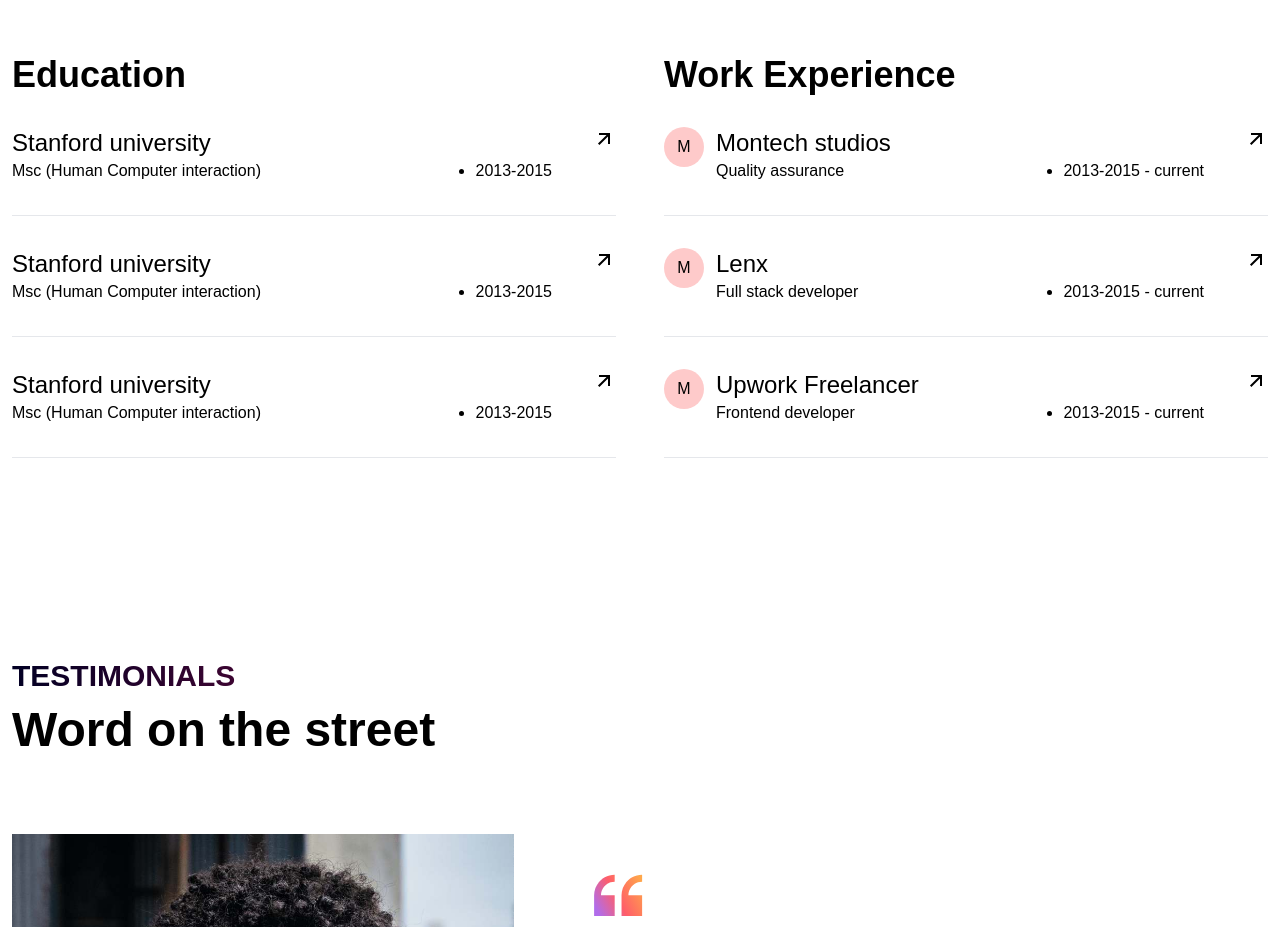
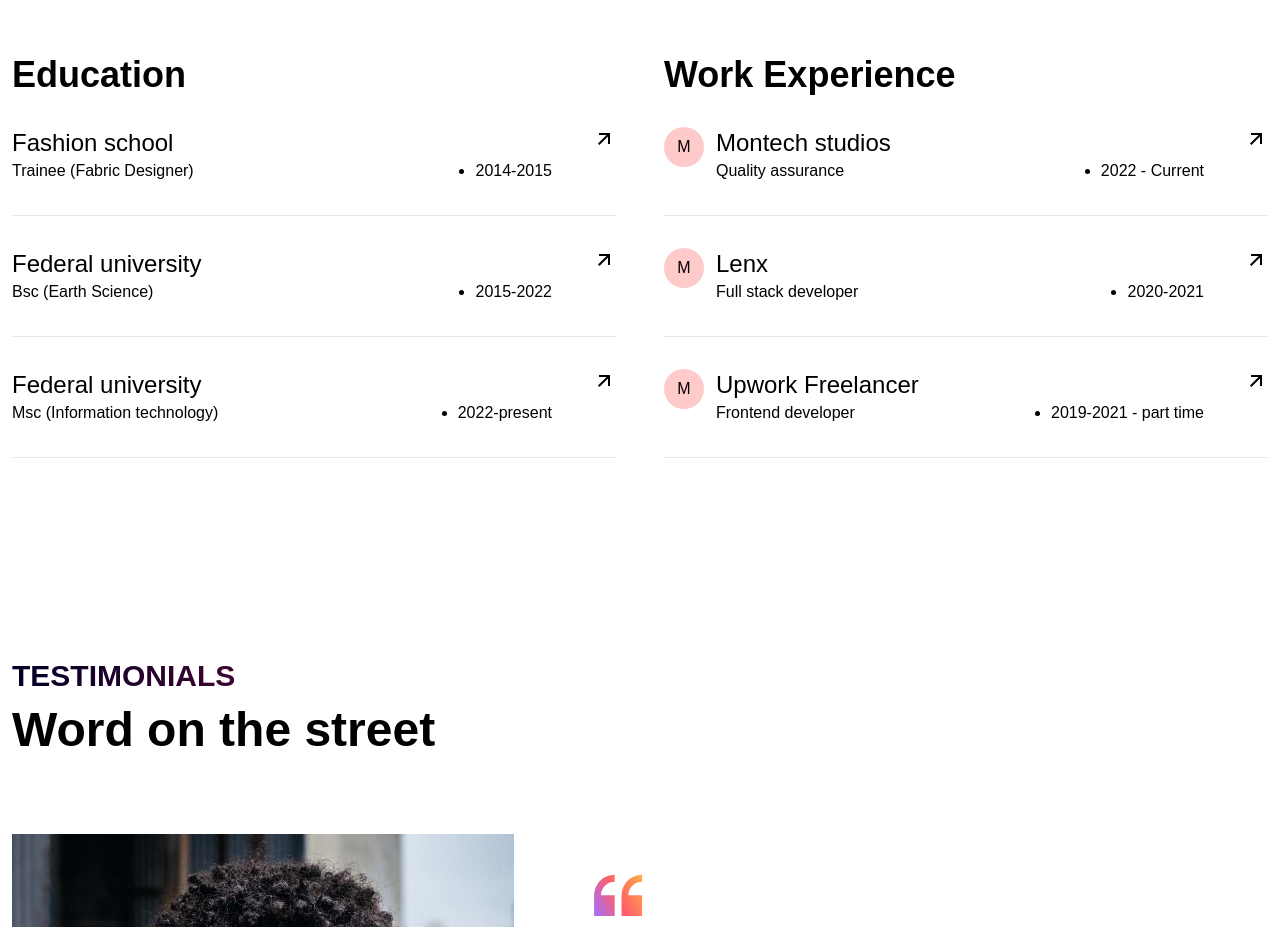
Before and after one commit to addegbenga/aux2, a React (Create React App) app: page / in a window 1280 px wide. Shown: the part 4960-5887 px from the top of the page. Built offline with nearby package versions, Linux system fonts and the light colour scheme.

Commit message:
little details

```diff
--- a/src/components/About.js
+++ b/src/components/About.js
@@ -51,12 +51,12 @@ export default function About() {
           <div className="flex lg:gap-6   justify-between border-b py-8">
             <div className="flex lg:w-full lg:justify-between lg:items-end lg:flex-row  flex-col lg:flex-row gap-3">
               <div>
-                <h1 className="text-xl lg:text-2xl">Stanford university</h1>
-                <p>Msc (Human Computer interaction)</p>
+                <h1 className="text-xl lg:text-2xl">Fashion school</h1>
+                <p>Trainee (Fabric Designer)</p>
               </div>
 
               <ul className="list-disc px-4 mt-4">
-                <li>2013-2015</li>
+                <li>2014-2015</li>
               </ul>
             </div>
             <span>
@@ -66,12 +66,12 @@ export default function About() {
           <div className="flex lg:gap-6   justify-between border-b py-8">
             <div className="flex lg:w-full lg:justify-between lg:items-end lg:flex-row  flex-col lg:flex-row gap-3">
               <div>
-                <h1 className="text-xl lg:text-2xl">Stanford university</h1>
-                <p>Msc (Human Computer interaction)</p>
+                <h1 className="text-xl lg:text-2xl">Federal university</h1>
+                <p>Bsc (Earth Science)</p>
               </div>
 
               <ul className="list-disc px-4 mt-4">
-                <li>2013-2015</li>
+                <li>2015-2022</li>
               </ul>
             </div>
             <span>
@@ -81,12 +81,12 @@ export default function About() {
           <div className="flex lg:gap-6   justify-between border-b py-8">
             <div className="flex lg:w-full lg:justify-between lg:items-end lg:flex-row  flex-col lg:flex-row gap-3">
               <div>
-                <h1 className="text-xl lg:text-2xl">Stanford university</h1>
-                <p>Msc (Human Computer interaction)</p>
+                <h1 className="text-xl lg:text-2xl">Federal university</h1>
+                <p>Msc (Information technology)</p>
               </div>
 
               <ul className="list-disc px-4 mt-4">
-                <li>2013-2015</li>
+                <li>2022-present</li>
               </ul>
             </div>
             <span>
@@ -111,7 +111,7 @@ export default function About() {
                 </div>
               </div>
               <ul className="list-disc text-right px-4 mt-4">
-                <li>2013-2015 - current</li>
+                <li>2022 - Current</li>
               </ul>
             </div>
             <span>
@@ -130,7 +130,7 @@ export default function About() {
                 </div>
               </div>
               <ul className="list-disc text-right px-4 mt-4">
-                <li>2013-2015 - current</li>
+                <li>2020-2021 </li>
               </ul>
             </div>
             <span>
@@ -149,7 +149,7 @@ export default function About() {
                 </div>
               </div>
               <ul className="list-disc text-right px-4 mt-4">
-                <li>2013-2015 - current</li>
+                <li>2019-2021 - part time</li>
               </ul>
             </div>
             <span>
```
